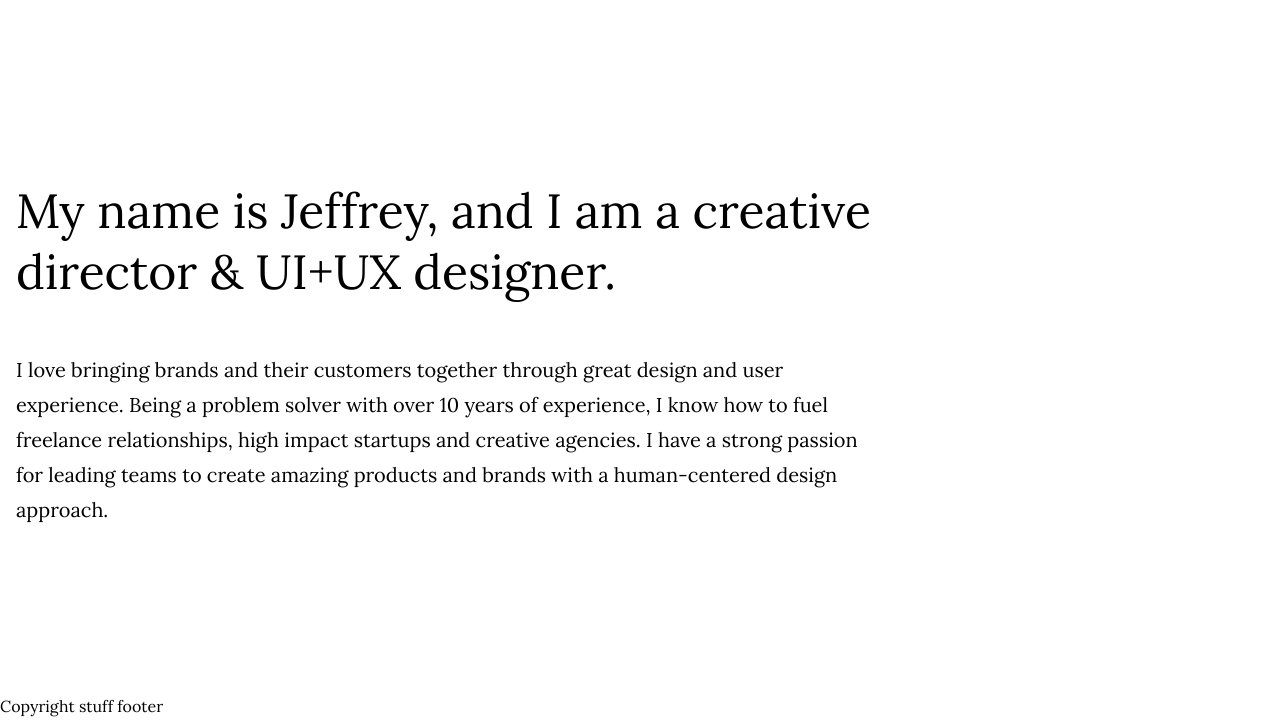
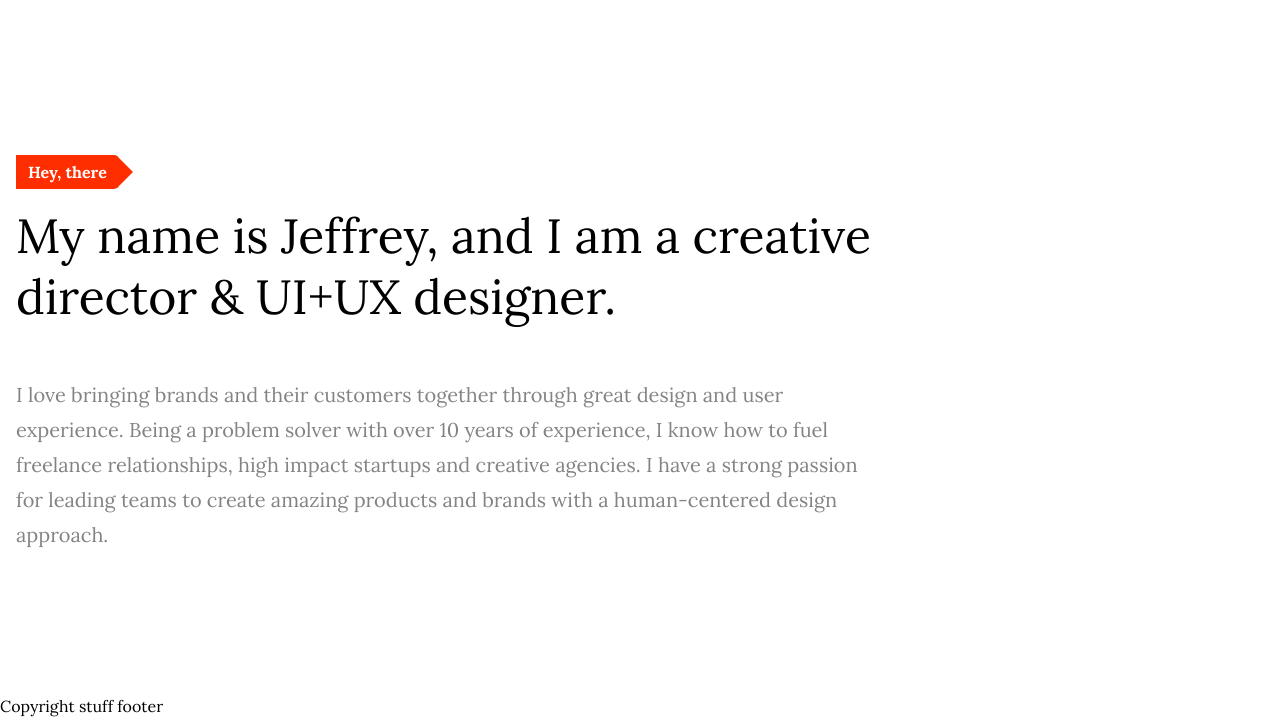
Before and after one commit to ITSjwags/jeffrey, a Gatsby site: page / in a window 1280 px wide. Shown: the part 108-828 px from the top of the page. Built offline with nearby package versions, Linux system fonts and the light colour scheme; Gatsby itself is replaced by a stand-in of ours.

Commit message:
Update styling for container and nav and text

```diff
--- a/src/components/header.js
+++ b/src/components/header.js
@@ -8,12 +8,12 @@ const Container = styled.header`
   display: flex;
   justify-content: space-between;
   margin: 0 auto;
-  padding: 16px;
+  padding: 16px 16px 50px 16px;
   width: 100%;
   max-width: 1280px;
 
   @media (min-width: 640px) {
-    padding: 50px 16px;
+    padding-top: 50px;
   }
 `;
 
@@ -87,13 +87,16 @@ const SwitcherInner = styled.div`
 `;
 
 const Blob = styled.div`
+  backface-visibility: hidden;
   background: ${({ theme }) => theme.colors.black};
   border-radius: 50%;
+  filter: blur(0px);
   height: 100%;
+  perspective: 1000;
   position: absolute;
   top: 0;
   left: 0;
-  transition: transform 300ms ease-out;
+  transition: transform 500ms ease-out;
   width: 100%;
 
   ${({ peek }) => peek && css`
--- a/src/pages/index.js
+++ b/src/pages/index.js
@@ -11,11 +11,37 @@ const Wrapper = styled.div`
 `;
 
 const Container = styled.div`
-  display: flex;
-  flex-direction: column;
-  justify-content: center;
-  min-height: calc(100vh - 142px);
   max-width: 870px;
+
+  @media (min-width: 640px) {
+    display: flex;
+    flex-direction: column;
+    justify-content: center;
+    min-height: calc(100vh - 142px);
+  }
+`;
+
+const Tag = styled.div`
+  align-self: flex-start;
+  background: ${({ theme }) => theme.colors.primary};
+  border-radius: 0px 5px 5px 0px;
+  color: ${({ theme }) => theme.colors.white};
+  font-weight: bold;
+  margin-bottom: 16px;
+  padding: 3px 12px;
+  position: relative;
+
+  &::after {
+    border-bottom: 16px solid transparent;
+    border-top: 16px solid transparent;
+    border-left: 16px solid ${({ theme }) => theme.colors.primary};
+    content: "";
+    height: 0;
+    position: absolute;
+    top: 1px;
+    right: -14px;
+    width: 0;
+  }
 `;
 
 const Headline = styled.h2`
@@ -30,6 +56,7 @@ const Headline = styled.h2`
 `;
 
 const Bio = styled.p`
+  color: ${({ theme }) => theme.colors.gray};
   font-size: 20px;
 `;
 
@@ -38,6 +65,7 @@ const IndexPage = () => (
     <SEO title="Jeffrey" keywords={['jeffrey', 'huysentruyt', 'designer', 'creative']} />
     <Wrapper>
       <Container>
+        <Tag>Hey, there</Tag>
         <Headline>
           My name is Jeffrey, and I am a creative director & UI+UX designer.
         </Headline>
```
